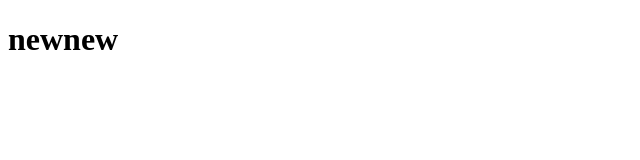
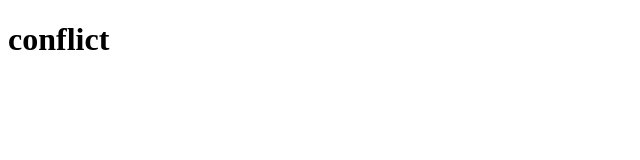
Before and after one commit to MuhammadHaris12345/conflict, a plain HTML site: page index.html in a window 1280 px wide. Shown: the full height of the page, 0-640 px from the left. Drawn offline with Linux system fonts and the light colour scheme.

Commit message:
sfsdxdfsd

```diff
--- a/index.html
+++ b/index.html
@@ -6,6 +6,6 @@
     <title>Document</title>
 </head>
 <body>
-    <h1>newnew</h1>
+    <h1>conflict</h1>
 </body>
 </html>
```
